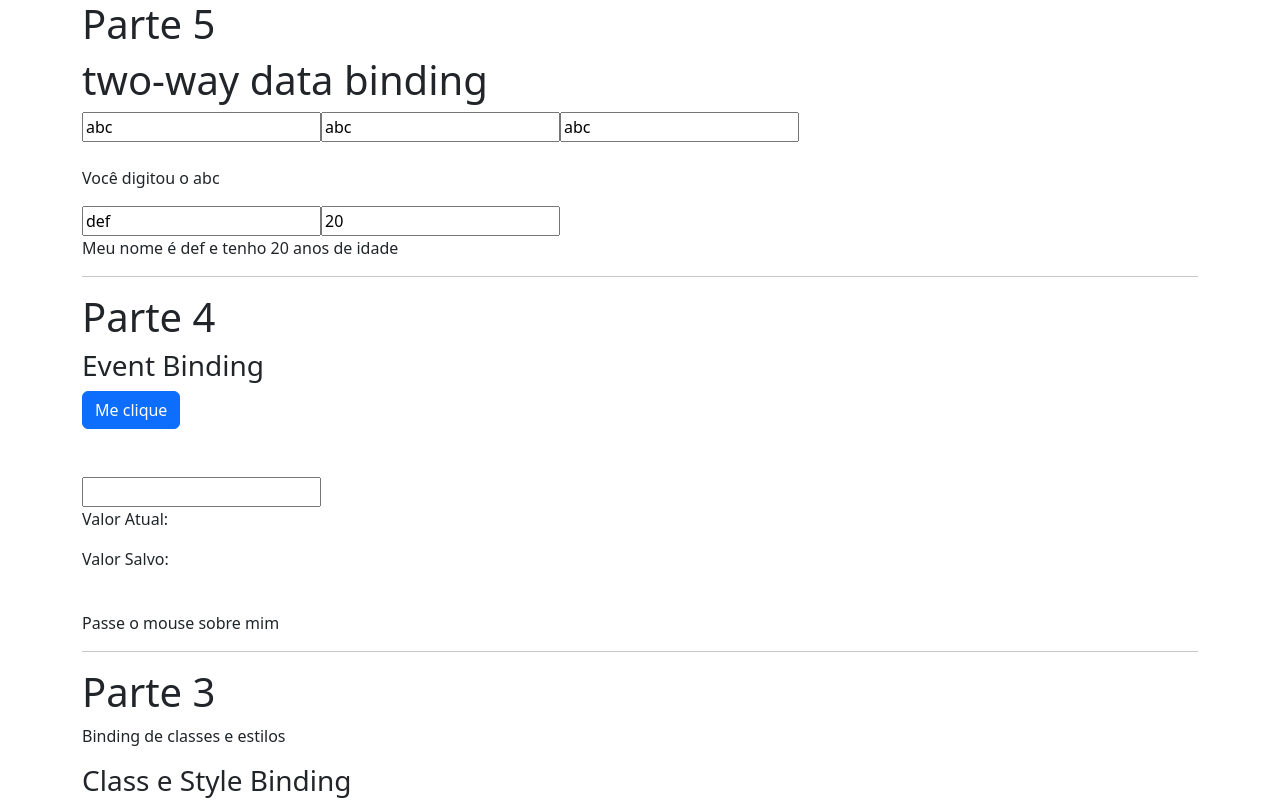
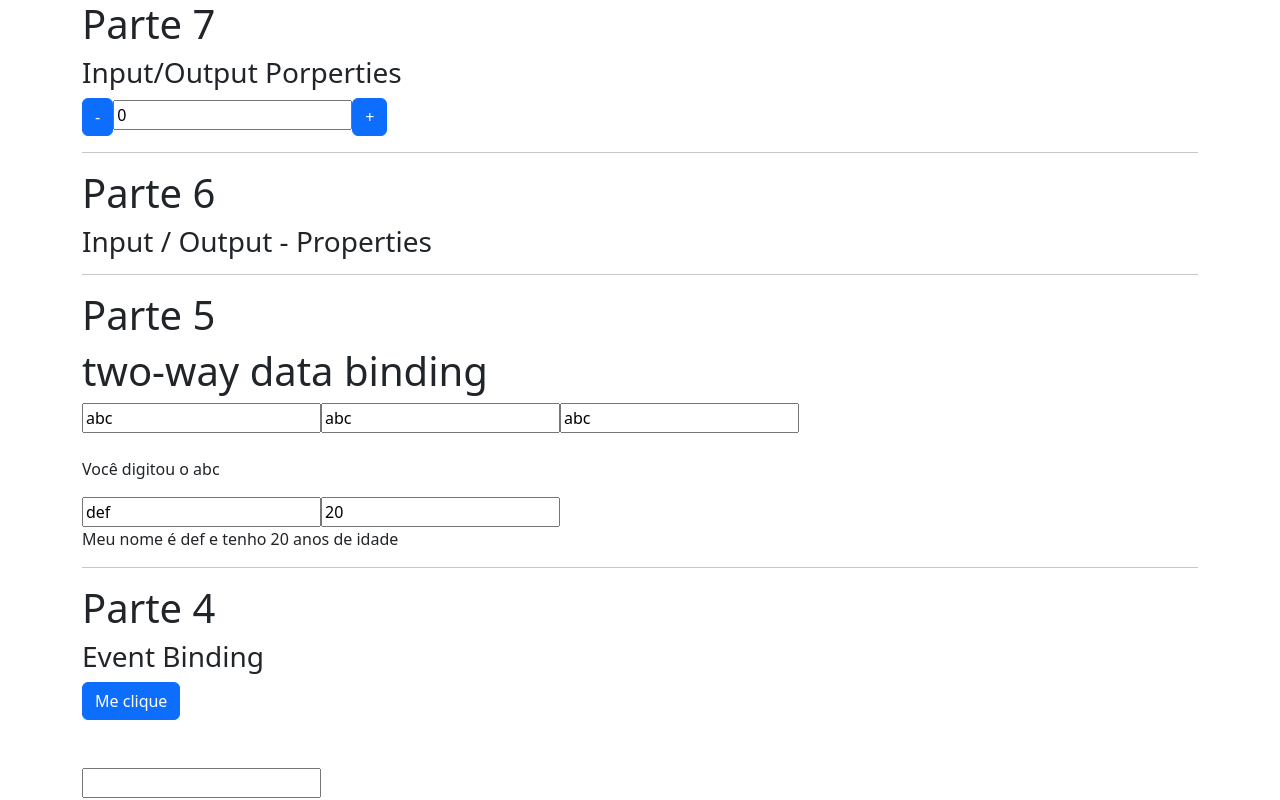
Before and after one commit to TiagoBarbosa88/Curso_angular_Loiane, an Angular app in the folder primeiro_projeto/: page / in a window 1280 px wide. Shown: the top 800 px of the page. Built offline with nearby package versions, Linux system fonts and the light colour scheme.

Commit message:
Input e Output

```diff
--- a/primeiro_projeto/src/app/app.component.html
+++ b/primeiro_projeto/src/app/app.component.html
@@ -1,8 +1,16 @@
 <div class="container">
-<!-- Parte 5 -->
-<h1>Parte 5</h1>
-<app-two-way-data-binding></app-two-way-data-binding>
-<hr>
+  <!-- Parte7 -->
+  <h1>Parte 7</h1>
+  <app-ouput-property></app-ouput-property>
+  <hr>
+  <!-- Parte 6 -->
+  <h1>Parte 6</h1>
+  <app-input-property></app-input-property>
+  <hr>
+  <!-- Parte 5 -->
+  <h1>Parte 5</h1>
+  <app-two-way-data-binding></app-two-way-data-binding>
+  <hr>
   <!-- Parte 4 -->
   <h1>Parte 4</h1>
   <app-event-binding></app-event-binding>
--- a/primeiro_projeto/src/app/app.module.ts
+++ b/primeiro_projeto/src/app/app.module.ts
@@ -11,6 +11,8 @@ import { Projeto2Component } from './components/projeto2/projeto2.component';
 import { BindingDeClassesComponent } from './binding-de-classes/binding-de-classes.component';
 import { EventBindingComponent } from './event-binding/event-binding.component';
 import { TwoWayDataBindingComponent } from './two-way-data-binding/two-way-data-binding.component';
+import { InputPropertyComponent } from './input-property/input-property.component';
+import { OuputPropertyComponent } from './ouput-property/ouput-property.component';
 
 
 
@@ -23,7 +25,9 @@ import { TwoWayDataBindingComponent } from './two-way-data-binding/two-way-data-
     Projeto2Component,
     BindingDeClassesComponent,
     EventBindingComponent,
-    TwoWayDataBindingComponent
+    TwoWayDataBindingComponent,
+    InputPropertyComponent,
+    OuputPropertyComponent
   ],
   imports: [
     BrowserModule,
--- /dev/null
+++ b/primeiro_projeto/src/app/input-property/input-property.component.html
@@ -0,0 +1,3 @@
+<article>
+  <h3>Input / Output - Properties</h3>
+</article>
--- /dev/null
+++ b/primeiro_projeto/src/app/ouput-property/ouput-property.component.html
@@ -0,0 +1,10 @@
+<article>
+  <h3>Input/Output Porperties</h3>
+
+  <div>
+    <button class="btn btn-primary" (click)="decrementa()">-</button>
+    <input type="text" [value]="valor" readonly>
+    <button class="btn btn-primary" (click)="incrementa()">+</button>
+  </div>
+
+</article>
--- /dev/null
+++ b/primeiro_projeto/src/app/ouput-property/ouput-property.component.ts
@@ -0,0 +1,21 @@
+import { Component } from '@angular/core';
+
+@Component({
+  selector: 'app-ouput-property',
+  templateUrl: './ouput-property.component.html',
+  styleUrls: ['./ouput-property.component.css']
+})
+export class OuputPropertyComponent {
+
+  valor: number = 0;
+
+
+  incrementa(){
+    this.valor++;
+  }
+
+  decrementa(){
+    this.valor--;
+  }
+
+}
```
Also changed, not shown: primeiro_projeto/src/app/input-property/input-property.component.ts (added, +10 -0 lines), primeiro_projeto/src/app/input-property/input-property.component.css (added), primeiro_projeto/src/app/ouput-property/ouput-property.component.css (added), 2 other files (tests, documents, lock files or other folders).
